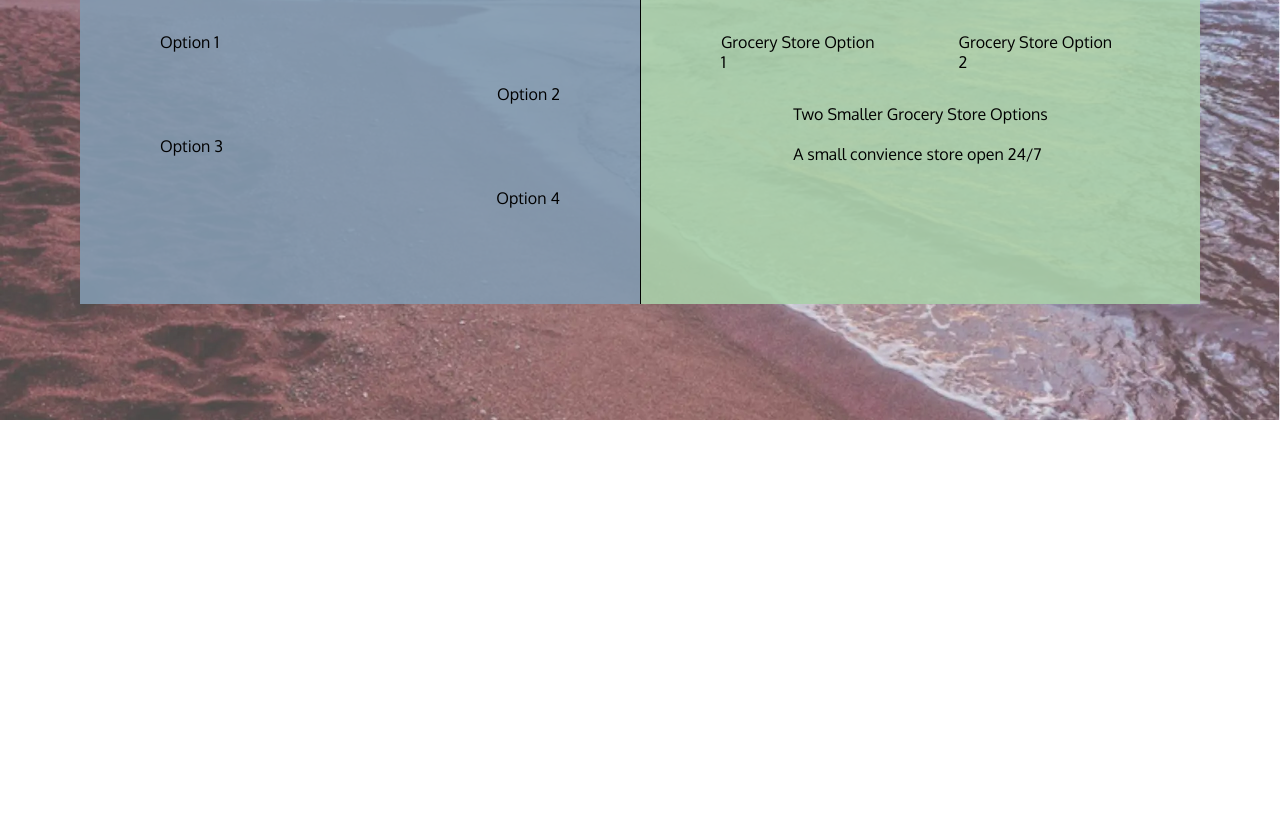
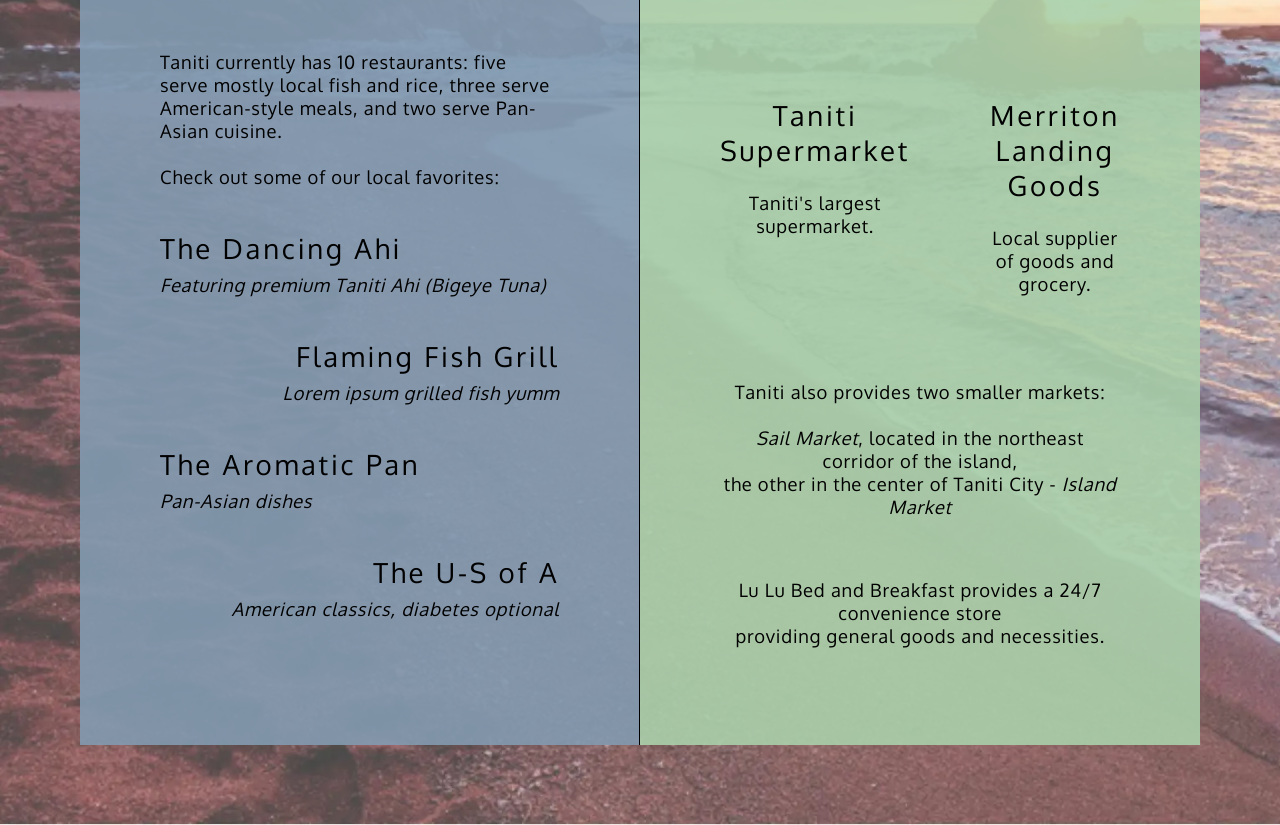
Before and after one commit to imbrandonj/taniti, a plain HTML site: page eat.html in a window 1280 px wide. Shown: the part 380-1205 px from the top of the page. Before the commit the page ends 800 px from the top, so only its background shows below. Drawn offline with Linux system fonts and the light colour scheme; a web font is replaced by a local one.

Commit message:
finishes `eat.html`

```diff
--- a/eat.html
+++ b/eat.html
@@ -35,20 +35,47 @@
         <div class="two-col">
             <section id="dining">
                 <h2><span class="smallCaps">Dining</span></h2>
-                <p class="leftAlign">Option 1</p>
-                <p class="rightAlign">Option 2</p>
-                <p class="leftAlign">Option 3</p>
-                <p class="rightAlign">Option 4</p>
+                <p>
+                    Taniti currently has 10 restaurants: five serve mostly local fish and rice, three serve American-style meals, and two serve Pan-Asian cuisine.<br><br>
+                    Check out some of our local favorites:
+                </p>
+                <p class="leftAlign">
+                     <span class="restaurant">The Dancing Ahi</span><br>
+                     <em>Featuring premium Taniti Ahi (Bigeye Tuna)</em>
+                </p>
+                <p class="rightAlign">
+                    <span class="restaurant">Flaming Fish Grill</span><br>
+                    <em>Lorem ipsum grilled fish yumm</em>
+                </p>
+                <p class="leftAlign">
+                    <span class="restaurant">The Aromatic Pan</span><br>
+                    <em>Pan-Asian dishes</em>
+                    </p>
+                <p class="rightAlign">
+                    <span class="restaurant">The U-S of A</span><br>
+                    <em>American classics, diabetes optional</em>
+                </p>
             </section>
             <section id="grocery">
                 <h2><span class="smallCaps">Grocery</span></h2>
                 <div class="two-col">
-                    <p>Grocery Store Option 1</p>
-                    <p>Grocery Store Option 2</p>
+                    <p>
+                        <span class="store">Taniti Supermarket</span><br><br>
+                        Taniti's largest supermarket.
+                    </p>
+                    <p>
+                        <span class="store">Merriton Landing Goods</span><br><br>
+                        Local supplier of goods and grocery.
+                    </p>
                 </div>
                 <p>
-                    Two Smaller Grocery Store Options<br><br>
-                    A small convience store open 24/7
+                    Taniti also provides two smaller markets:<br><br>
+                    <em>Sail Market</em>, located in the northeast corridor of the island,<br>
+                    the other in the center of Taniti City - <em>Island Market</em><br><br>
+                </p>
+                <p>
+                    Lu Lu Bed and Breakfast provides a 24/7 convenience store<br>
+                    providing general goods and necessities.
                 </p>
             </section>
         </div>
--- a/styles.css
+++ b/styles.css
@@ -146,7 +146,7 @@ section {
     margin-top: 5rem;
 }
 
-#entertainment, #there {
+#dining, #grocery, #entertainment, #there {
     margin-bottom: 5rem;
 }
 
@@ -227,9 +227,30 @@ section {
     align-self: flex-start;
 }
 
-#entertainment p, #sightseeing p {
+#dining h2, #grocery h2 {
+    margin-bottom: 3rem;
+}
+
+.store, .restaurant {
+    font-size: 1.5em;
+    letter-spacing: 0.1em;
+}
+
+.restaurant {
+    line-height: 3rem;
+}
+
+#grocery p {
+    text-align: center;
+}
+
+#grocery p, #dining p, #entertainment p, #sightseeing p {
     font-size: 1.15rem;
     letter-spacing: 0.05rem;
+}
+
+#grocery .two-col {
+    margin: 3rem 0;
 }
 
 #sightseeing .two-col, #entertainment .two-col, #gettingThere .two-col, #there .two-col {
```
